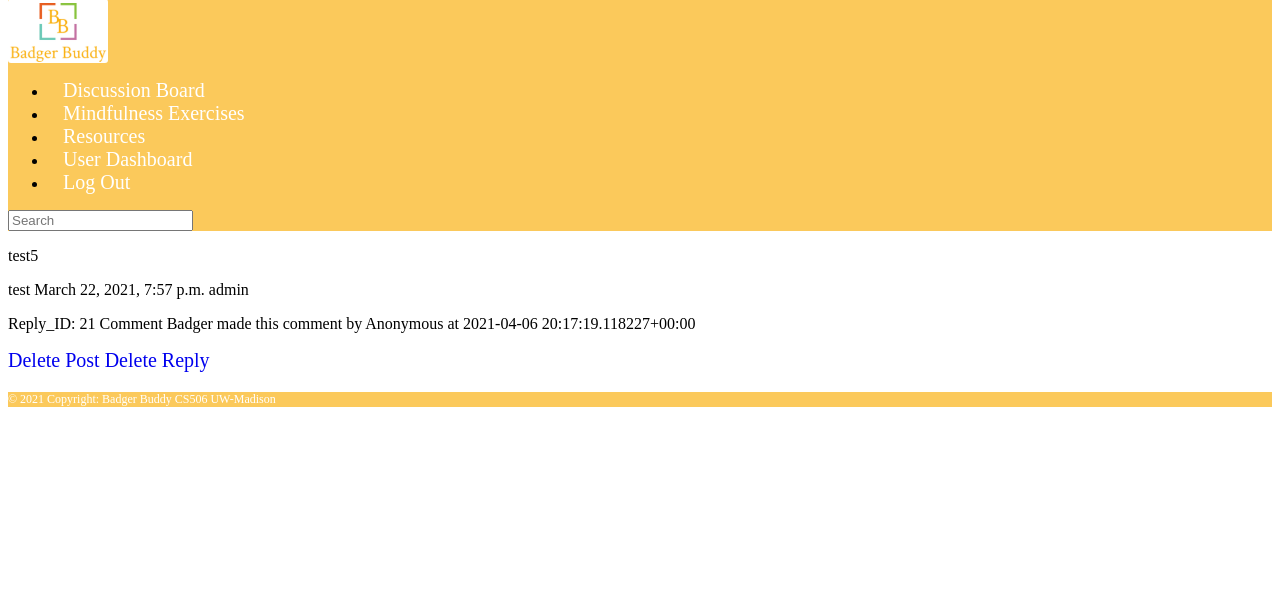
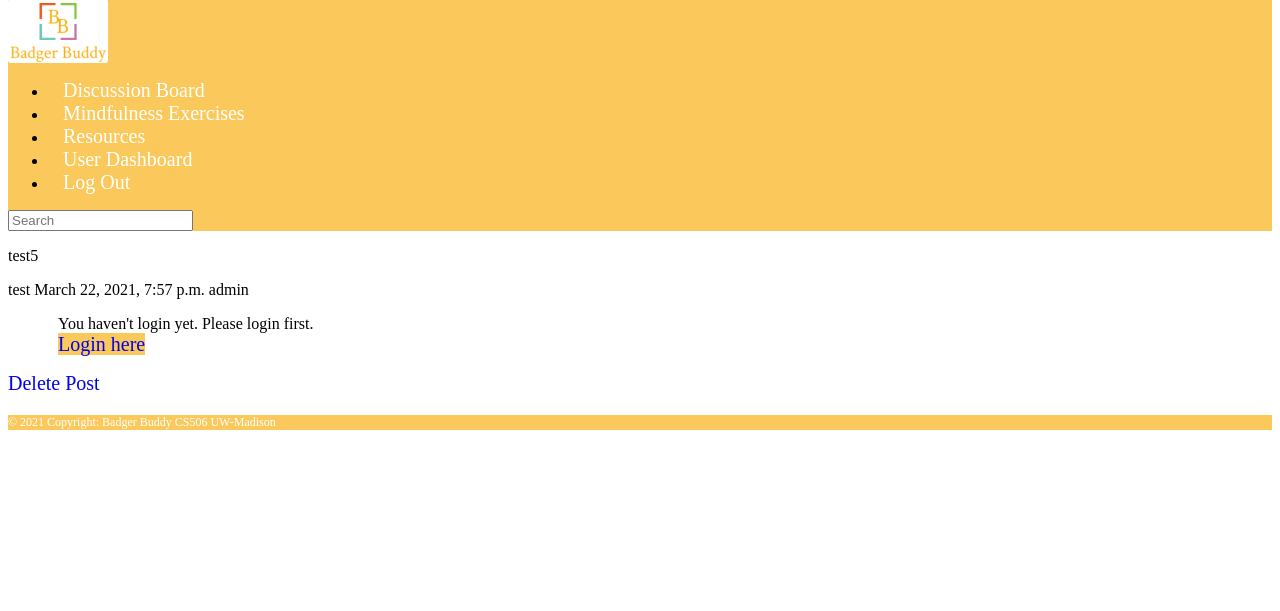
Before and after one commit to tmatsuzawa2/badger-buddy, a Django app: page /board/view-post/5 in a window 1280 px wide. Shown: the part 109-720 px from the top of the page. Run offline with Django 3.2, Linux system fonts and the light colour scheme; data comes from the database, SQL or seed files in the repository; both versions use the stored data as it was after the commit; some libraries are stand-ins or nearby versions.

Commit message:
Check if user is correct, delete reply without forms

```diff
--- a/discussion_board/discussion_board/urls.py
+++ b/discussion_board/discussion_board/urls.py
@@ -7,7 +7,8 @@ urlpatterns = [
     path('create-post', views.create_post, name='create-post'),
     path('create-reply/<int:post_id>', views.create_reply, name='create-reply'),
     path('view-post/<int:post_id>', views.view_post, name='view-post'),
+    path('view-reply/<int:reply_id>', views.view_reply, name='view-reply'),
     path('delete-post/<int:post_id>', views.delete_post, name='delete-post'),
-    path('delete-reply/<int:post_id>', views.delete_reply, name='delete-reply'),
+    path('delete-reply/<int:reply_id>', views.delete_reply, name='delete-reply'),
 
 ]
--- a/discussion_board/discussion_board/views.py
+++ b/discussion_board/discussion_board/views.py
@@ -1,7 +1,8 @@
-from django.http import HttpResponseRedirect
+from django.http import HttpResponseRedirect, HttpResponse
 from django.shortcuts import render, get_object_or_404
 from ..models import Post, Reply
-from .forms import CreatePostForm, CreateReplyForm, DeleteReplyForm
+from .forms import CreatePostForm, CreateReplyForm
+
 
 # Create your views here.
 
@@ -67,6 +68,14 @@ def view_post(request, post_id):
     return render(request, 'discussion_board/view-post.html', context)
 
 
+def view_reply(request, reply_id):
+    reply = get_object_or_404(Reply, pk=reply_id)
+    context = {
+        'reply': reply
+    }
+    return render(request, 'discussion_board/view-reply.html', context)
+
+
 def delete_post(request, post_id):
     context = {}
     post = get_object_or_404(Post, id=post_id)
@@ -76,22 +85,12 @@ def delete_post(request, post_id):
     return render(request, "discussion_board/delete-post.html", context)
 
 
-def delete_reply(request, post_id):
-    post = get_object_or_404(Post, pk=post_id)
-    reply = Reply.objects.filter(post=post)
-    if request.method == 'POST':
-        form = DeleteReplyForm(request.POST)
-        if form.is_valid():
-            reply_id = form.cleaned_data['reply_id']
-            r = Reply(id=reply_id, post=post, user=request.user)
-            r.delete()
-            return HttpResponseRedirect('/board')
+def delete_reply(request, reply_id):
+    reply = get_object_or_404(Reply, pk=reply_id)
+    if request.user == reply.user:
+        reply.delete()
+    else:
+        return HttpResponse('<h1>You are not authorized to delete</h1>')
 
-    else:
-        form = DeleteReplyForm()
-
-    context = {
-        'form': form
-    }
-
+    context = {}
     return render(request, 'discussion_board/delete-reply.html', context)
--- a/discussion_board/templates/discussion_board/view-post.html
+++ b/discussion_board/templates/discussion_board/view-post.html
@@ -20,13 +20,40 @@
         {{post.create_date}}
         {{post.user}}
     </p>
+  <body>
+    {% if user.is_authenticated %}
+    <div class="container">
+      <div class="row">
+        <div class="col">
+          {% if replies %}
+        {% for reply in replies %}
+        <div class="list-group" id="reply">
+          <a href="{% url 'view-reply' reply.id %}" class="list-group-item list-group-item-action flex-column align-items-start">
+            <div class="d-flex w-100 justify-content-between">
+              <h5 class="mb-1">{{ reply.title }}</h5>
+              <small> Reply_ID: {{ reply.id }} </small>
+                <p>
+                    {{reply.details}}
+                </p>
+            </div>
+            <small> Posted By: {{ reply.user.username }} </small>
+          </a>
+        </div>
 
-    <p>
-        {% for reply in replies %}
-            Reply_ID: {{reply.id}} {{reply}} <br>
         {% endfor %}
+      {% else %}
+      <p>No Replies available.</p>
+      {% endif %}
+        </div>
 
-    </p>
+      </div>
+    </div>
+    {% else %}
+    <p style="color: black; width:50%; margin-left:50px; font-size: 16px;">You haven't login yet. Please login first. <br>
+      <a href="{% url 'login' %}" class="btn btn-primary btn-block" style="background-color:#FBC95B; border: 0px; width:150px;">Login here</a></p>
+    {% endif %}
+  </body>
+
 
     <a href="{% url 'create-reply' post.id %}" class="btn btn-primary" id="create-button">
             Create reply
@@ -34,9 +61,6 @@
     <a href="{% url 'delete-post' post.id %}" class="btn btn-primary" id="delete-post-button">
             Delete Post
           </a>
-    <a href="{% url 'delete-reply' post.id %}" class="btn btn-primary" id="delete-reply-button">
-            Delete Reply
-          </a>
 
 
 {% endblock %}
```
Also changed, not shown: discussion_board/discussion_board/forms.py (+0 -10 lines), discussion_board/templates/discussion_board/delete-reply.html (+6 -5 lines), discussion_board/templates/discussion_board/view-reply.html (added, +34 -0 lines), db.sqlite3.
